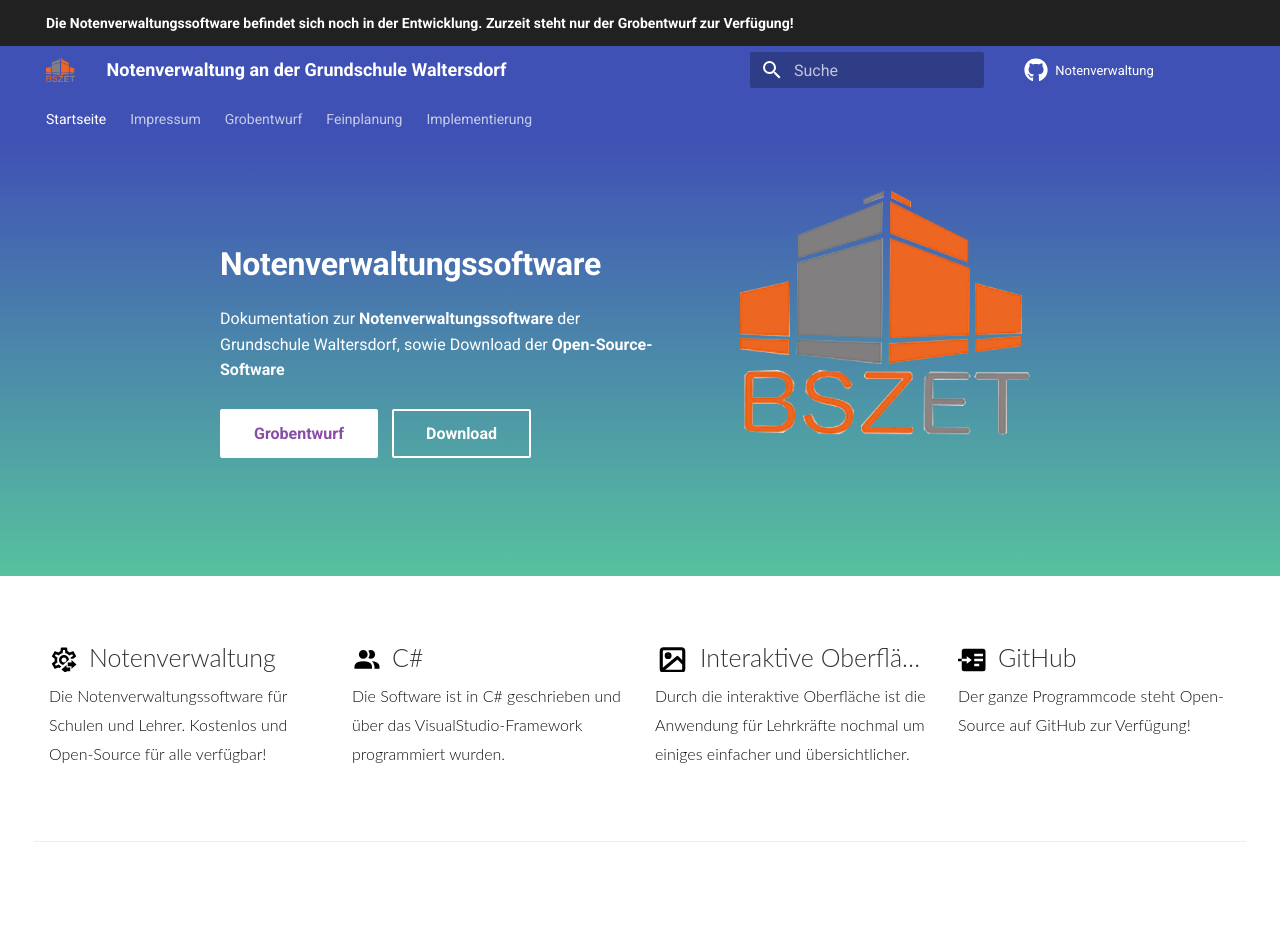
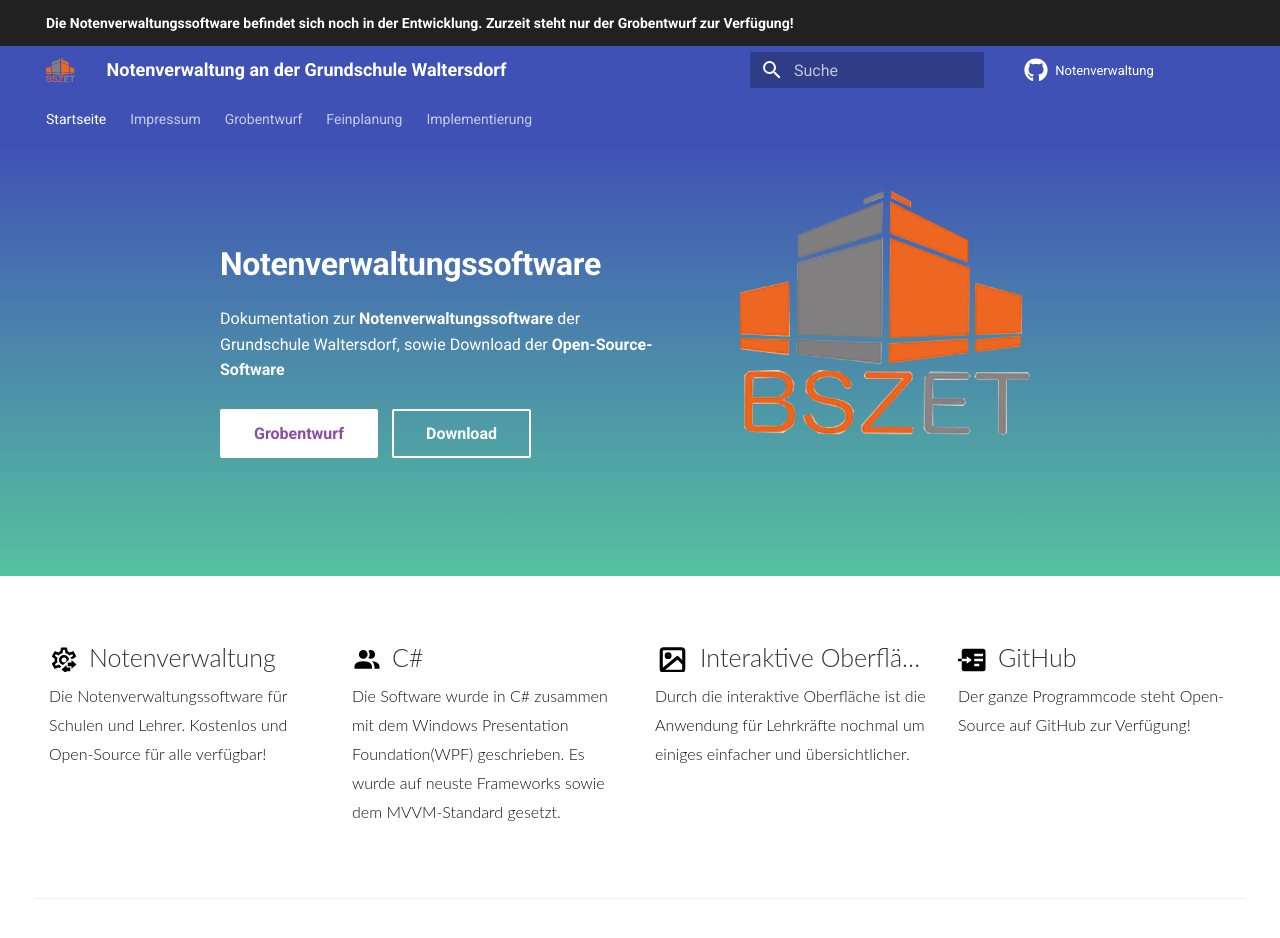
Before and after one commit to notenverwaltung/Notenverwaltungssoftware, an MkDocs documentation site: the page built from docs/index.md, in a window 1280 px wide and 1056 px high. Shown: the top 938 px of the window. Built offline with MkDocs 1.6.1 and Material for MkDocs 9.7.7, drawn with Linux system fonts in a browser that asks for light colours; comment, search, counter and statistics services are not loaded.

Commit message:
Update home.html

```diff
--- a/docs/overrides/home.html
+++ b/docs/overrides/home.html
@@ -257,7 +257,7 @@
                     d="M16 17v2H2v-2s0-4 7-4 7 4 7 4m-3.5-9.5A3.5 3.5 0 109 11a3.5 3.5 0 003.5-3.5m3.44 5.5A5.32 5.32 0 0118 17v2h4v-2s0-3.63-6.06-4M15 4a3.39 3.39 0 00-1.93.59 5 5 0 010 5.82A3.39 3.39 0 0015 11a3.5 3.5 0 000-7z" />
             </svg>C#
         </h2>
-        <p>Die Software ist in C# geschrieben und über das VisualStudio-Framework programmiert wurden.</p>
+        <p>Die Software wurde in C# zusammen mit dem Windows Presentation Foundation(WPF) geschrieben. Es wurde auf neuste Frameworks sowie dem MVVM-Standard gesetzt.</p>
     </div>
     <div class="feature-item">
         <h2>
```
